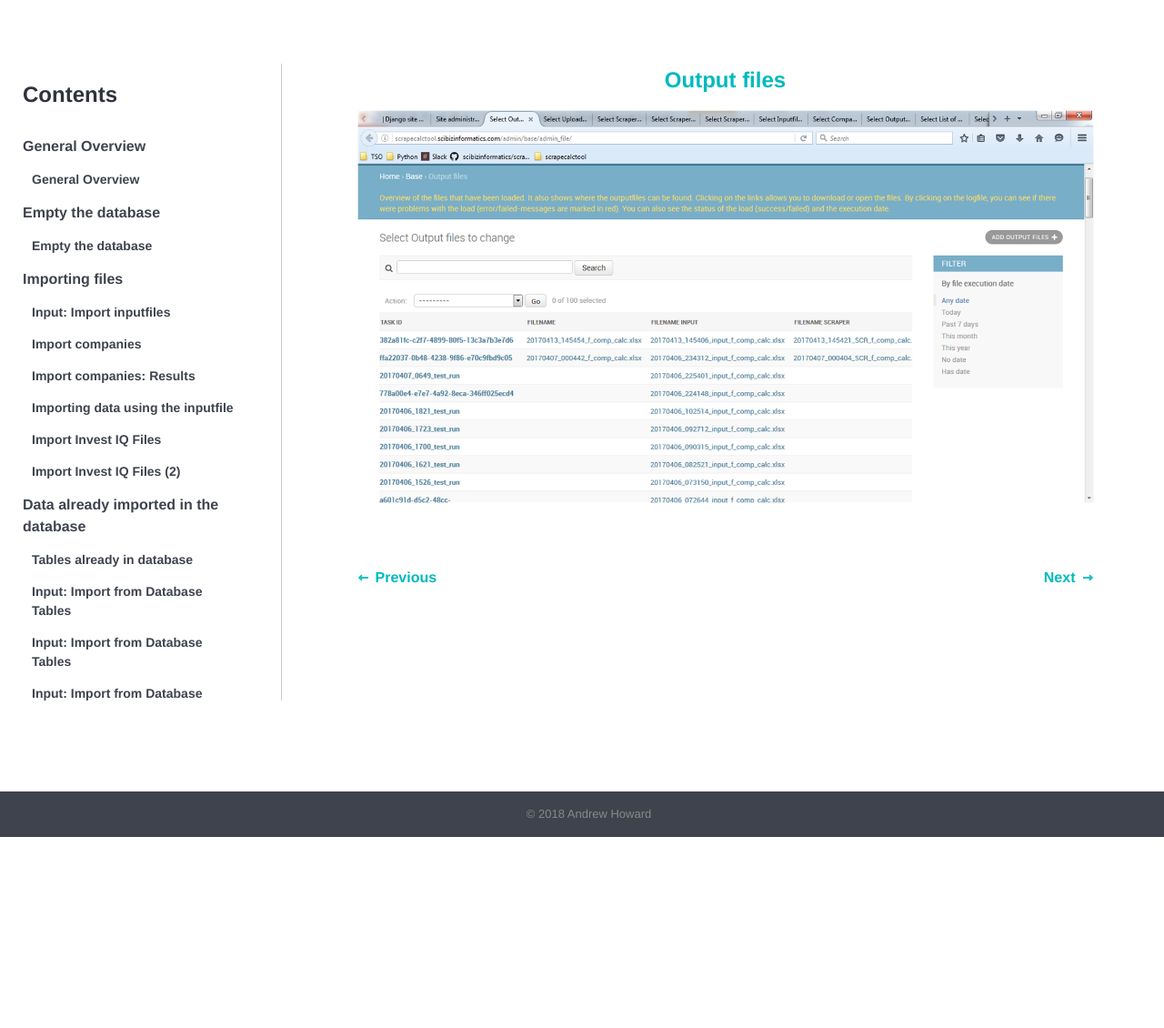
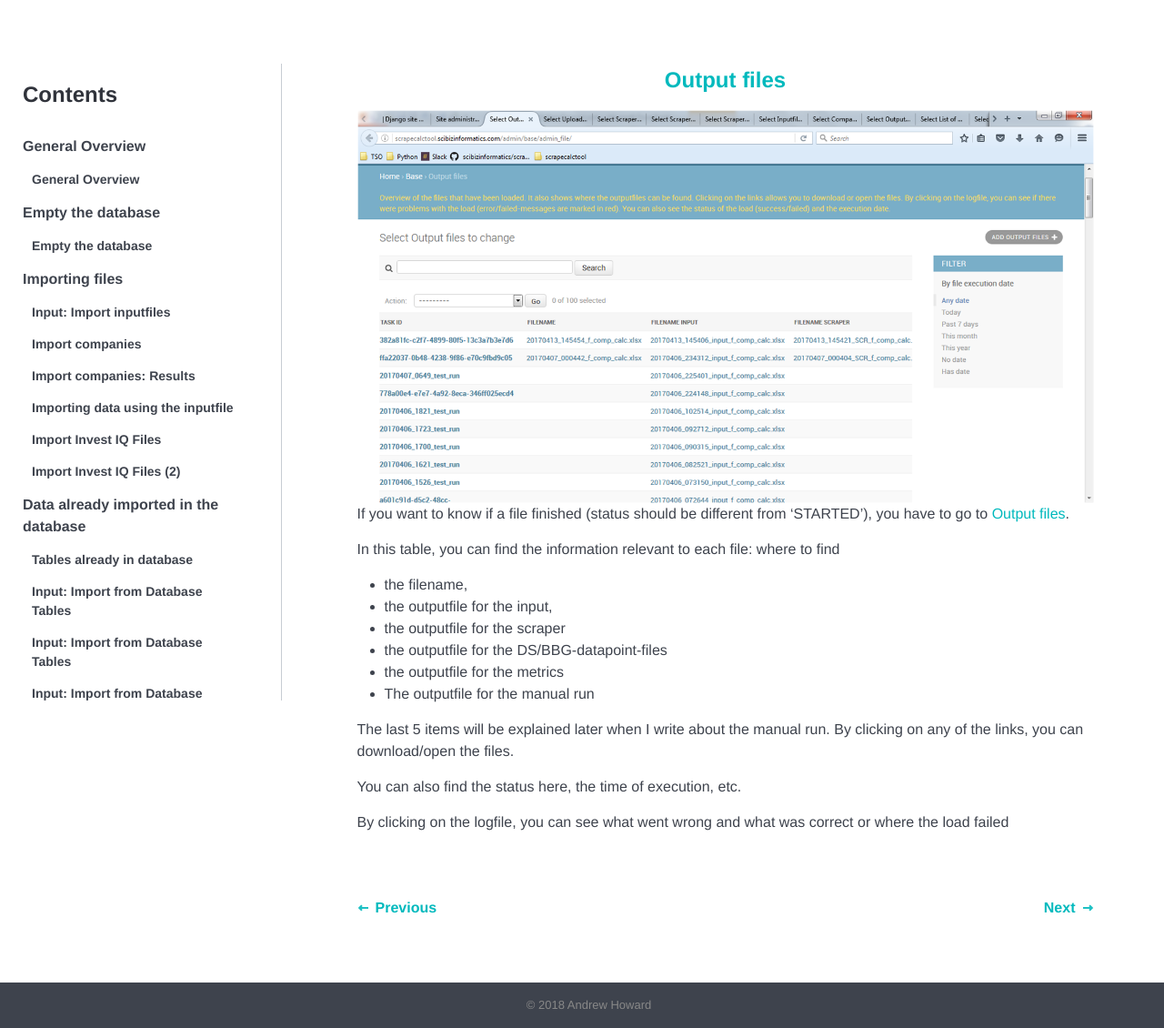
Before and after one commit to tkumpanenko/slides, a Jekyll site: the page built from _tutorials/058.html, in a window 1280 px wide. Shown: the whole page at 91% size. Built offline with Jekyll 4.4.1, drawn with Linux system fonts in a browser that asks for light colours; before the commit the page ends 920 px from its top, so only the background shows below that.

Commit message:
Update from Forestry.io - 058.html

```diff
--- a/_tutorials/058.html
+++ b/_tutorials/058.html
@@ -4,8 +4,25 @@ topic: follow-up-normal-run
 order: 3
 date: 2018-01-18 19:31:06 +0000
 ---
-
-
-<h4><a href="#">Output files</a></h4>
+<h4><a href="http://scrapecalctool.scibizinformatics.com/admin/base/admin_file/">Output files</a></h4>
 
 <img src="{{site.url}}{{site.baseurl}}/images/058.png" alt="">
+
+<p>If you want to know if a file finished (status should be different from ‘STARTED’), you have to go to <a href="http://scrapecalctool.scibizinformatics.com/admin/base/admin_file/">Output files</a>.
+</p>
+<p>In this table, you can find the information relevant to each file: where to find
+	<ul>
+		<li>the filename, </li>
+		<li>the outputfile for the input,</li>
+		<li>the outputfile for the scraper</li>
+		<li>the outputfile for the DS/BBG-datapoint-files</li>
+		<li>the outputfile for the metrics</li>
+		<li>The outputfile for the manual run</li>
+	</ul>
+</p>
+
+<p>The last 5 items will be explained later when I write about the manual run. By clicking on any of the links, you can download/open the files.
+</p>
+<p>You can also find the status here, the time of execution, etc.
+</p>
+<p>By clicking on the logfile, you can see what went wrong and what was correct or where the load failed</p>
```
